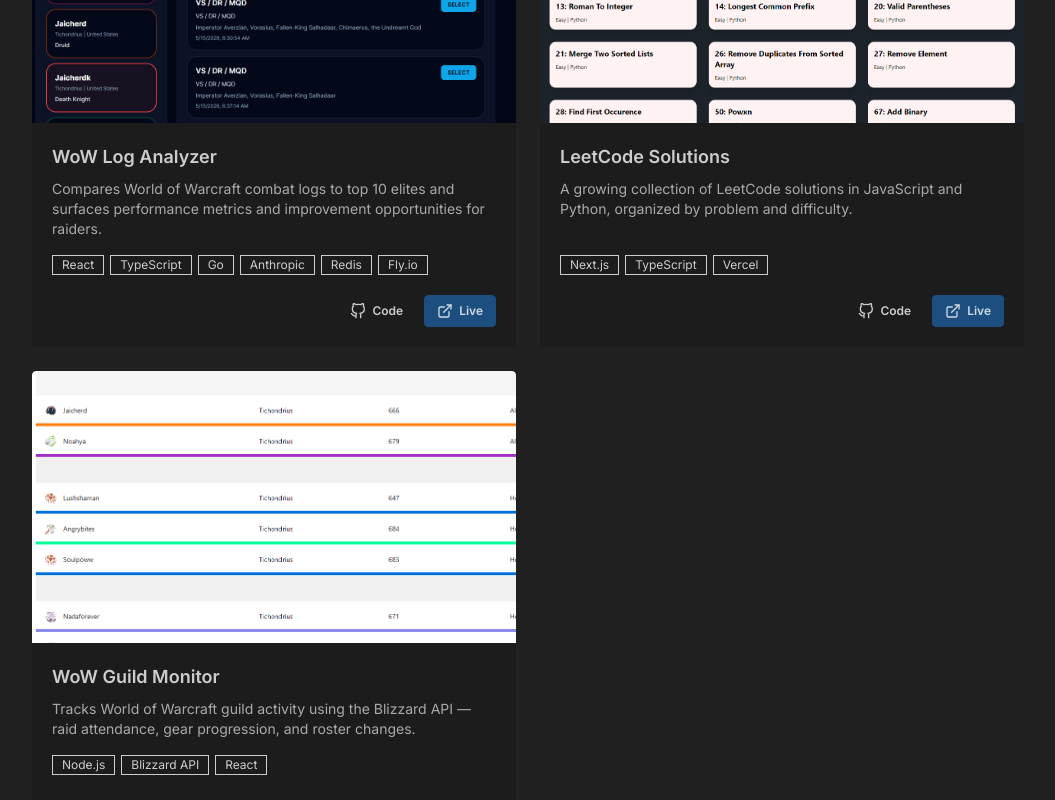
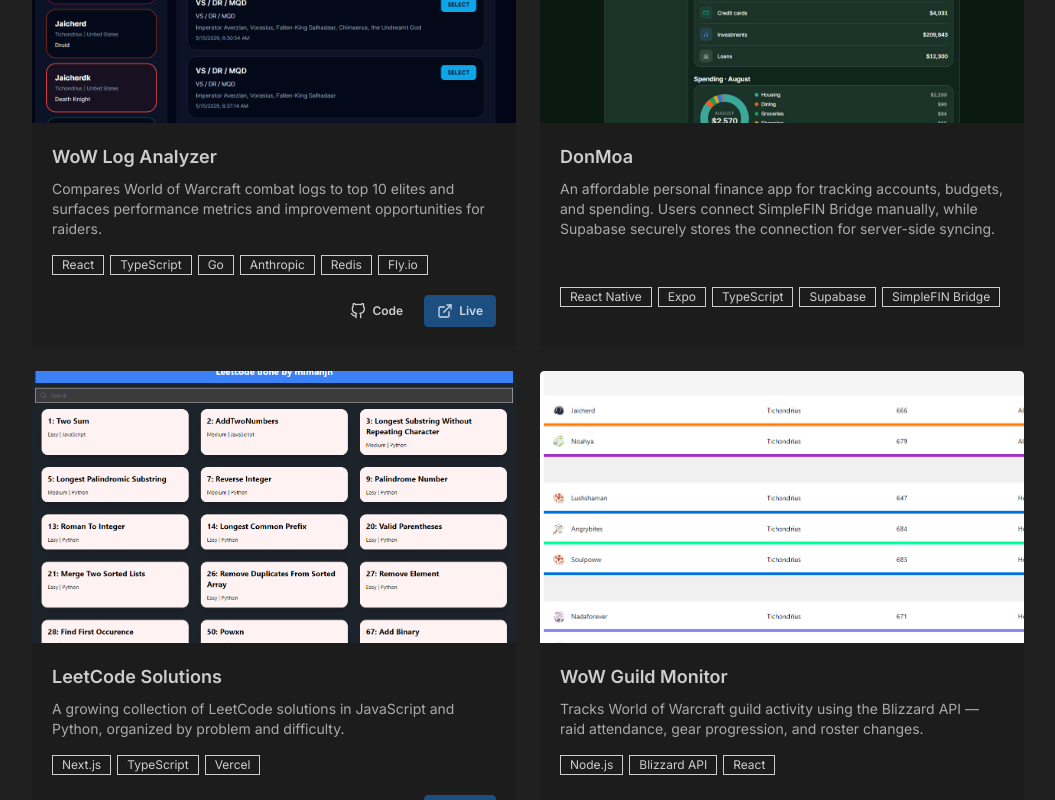
Before and after one commit to mimanjh/mimanjh, a Next.js app: page / in a window 1280 px wide. Shown: the part 3340-4140 px from the top of the page, without its empty margins (112-1167 px from the left). Built offline with nearby package versions, Linux system fonts and the light colour scheme.

Commit message:
add DonMoa to the list

```diff
--- a/app/components/Projects.tsx
+++ b/app/components/Projects.tsx
@@ -4,6 +4,7 @@
 import wowGuildMonitorThumbnail from "../../public/thumbnail-wowguildmonitor.png";
 import uxInsightGeneratorThumbnail from "../../public/thumbnail-uxinsightgenerator.png";
 import wowLogAnalyzerThumbnail from "../../public/thumbnail-wowloganalyzer.png";
+import donMoaThumbnail from "../../public/thumbnail-donmoa.jpg";
 
 const projects: Project[] = [
     {
@@ -52,6 +53,19 @@
         githubUrl: "https://github.com/mimanjh/wow-log-analyzer",
     },
     {
+        title: "DonMoa",
+        description:
+            "An affordable personal finance app for tracking accounts, budgets, and spending. Users connect SimpleFIN Bridge manually, while Supabase securely stores the connection for server-side syncing.",
+        thumbnail: donMoaThumbnail,
+        tech: [
+            "React Native",
+            "Expo",
+            "TypeScript",
+            "Supabase",
+            "SimpleFIN Bridge",
+        ],
+    },
+    {
         title: "LeetCode Solutions",
         description:
             "A growing collection of LeetCode solutions in JavaScript and Python, organized by problem and difficulty.",
```
Also changed, not shown: public/thumbnail-donmoa.jpg (added).
